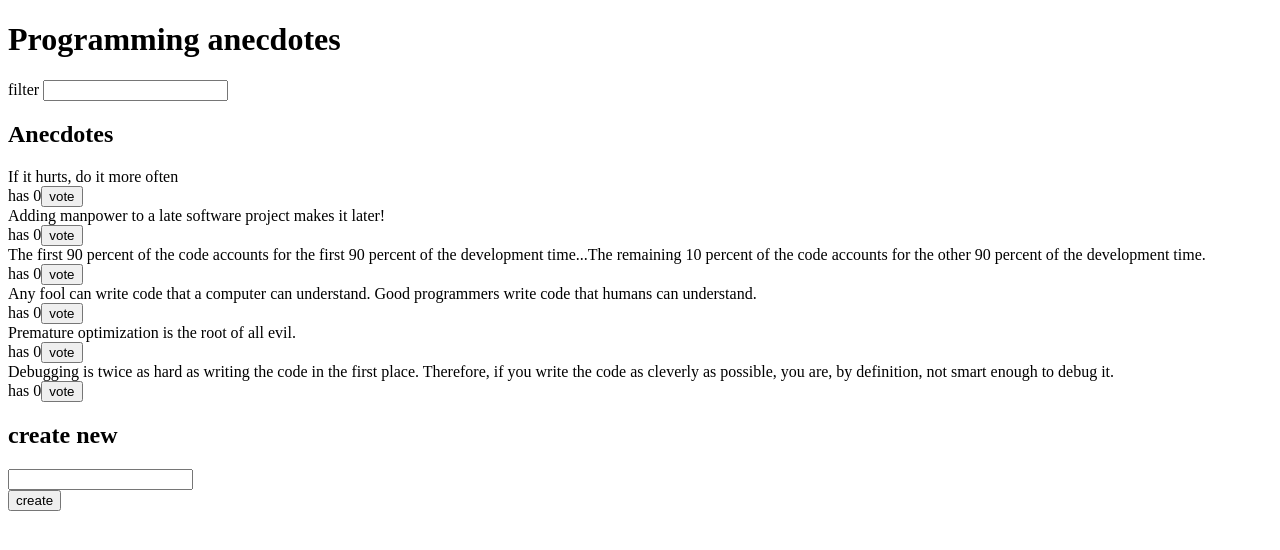
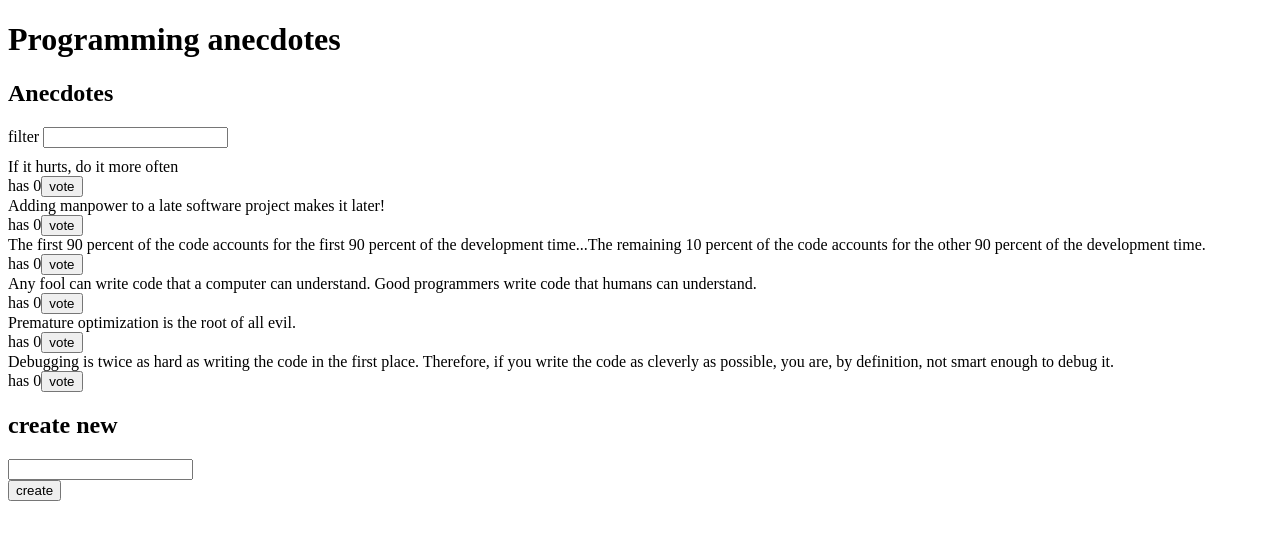
Before and after one commit to helij/fullstackopen, a React (Create React App) app in the folder Osa6/redux-anecdotes-v2/: page / in a window 1280 px wide. Shown: the top 550 px of the page. Built offline with nearby package versions, Linux system fonts and the light colour scheme.

Commit message:
6.9 done

```diff
--- a/Osa6/redux-anecdotes-v2/src/App.js
+++ b/Osa6/redux-anecdotes-v2/src/App.js
@@ -1,5 +1,4 @@
 import React from 'react'
-import Filter from './components/Filter'
 import Notification from './components/Notification'
 import AnecdoteForm from './components/AnecdoteForm'
 import AnecdoteList from './components/AnecdoteList'
@@ -12,7 +11,6 @@ class App extends React.Component {
       <div>
         <h1>Programming anecdotes</h1>
         <Notification />
-        <Filter />
         <AnecdoteList />
         <AnecdoteForm />
       </div>
--- a/Osa6/redux-anecdotes-v2/src/components/AnecdoteList.js
+++ b/Osa6/redux-anecdotes-v2/src/components/AnecdoteList.js
@@ -1,10 +1,10 @@
 import React from 'react'
+import Filter from './../components/Filter'
 import { anecdoteVote } from './../reducers/anecdoteReducer'
 import { notificationCreation } from './../reducers/notificationReducer'
 import { connect } from 'react-redux'
 
 class AnecdoteList extends React.Component {
-
 
   handleVote = (e, anecdote) => {
     e.preventDefault()
@@ -17,11 +17,11 @@ class AnecdoteList extends React.Component {
 
   render() {
 
-    const anecdotes = this.props.anecdotes
     return (
       <div>
         <h2>Anecdotes</h2>
-        {anecdotes.sort((a, b) => b.votes - a.votes).filter(anecdote => anecdote.content.toUpperCase().includes(this.props.filter.toUpperCase())).map(anecdote =>
+        <Filter />
+        {this.props.anecdotesToShow.map(anecdote =>
           <div key={anecdote.id}>
             <div>
               {anecdote.content}
@@ -39,17 +39,19 @@ class AnecdoteList extends React.Component {
   }
 }
 
+const anecdotesToShow = (anecdotes, filter) => {
+  return anecdotes.sort((a, b) => b.votes - a.votes).filter(anecdote => anecdote.content.toUpperCase().includes(filter.toUpperCase()))
+}
+
 const mapStateToProps = (state) => {
   return {
-    anecdotes: state.anecdotes,
-    notification: state.notification,
-    filter: state.filter
+    anecdotesToShow: anecdotesToShow(state.anecdotes, state.filter)
   }
 }
 
 const ConnectedAnecdoteListr = connect(
   mapStateToProps,
-  { anecdoteVote,  notificationCreation }
+  { anecdoteVote, notificationCreation }
 )(AnecdoteList)
 
 export default ConnectedAnecdoteListr
```
